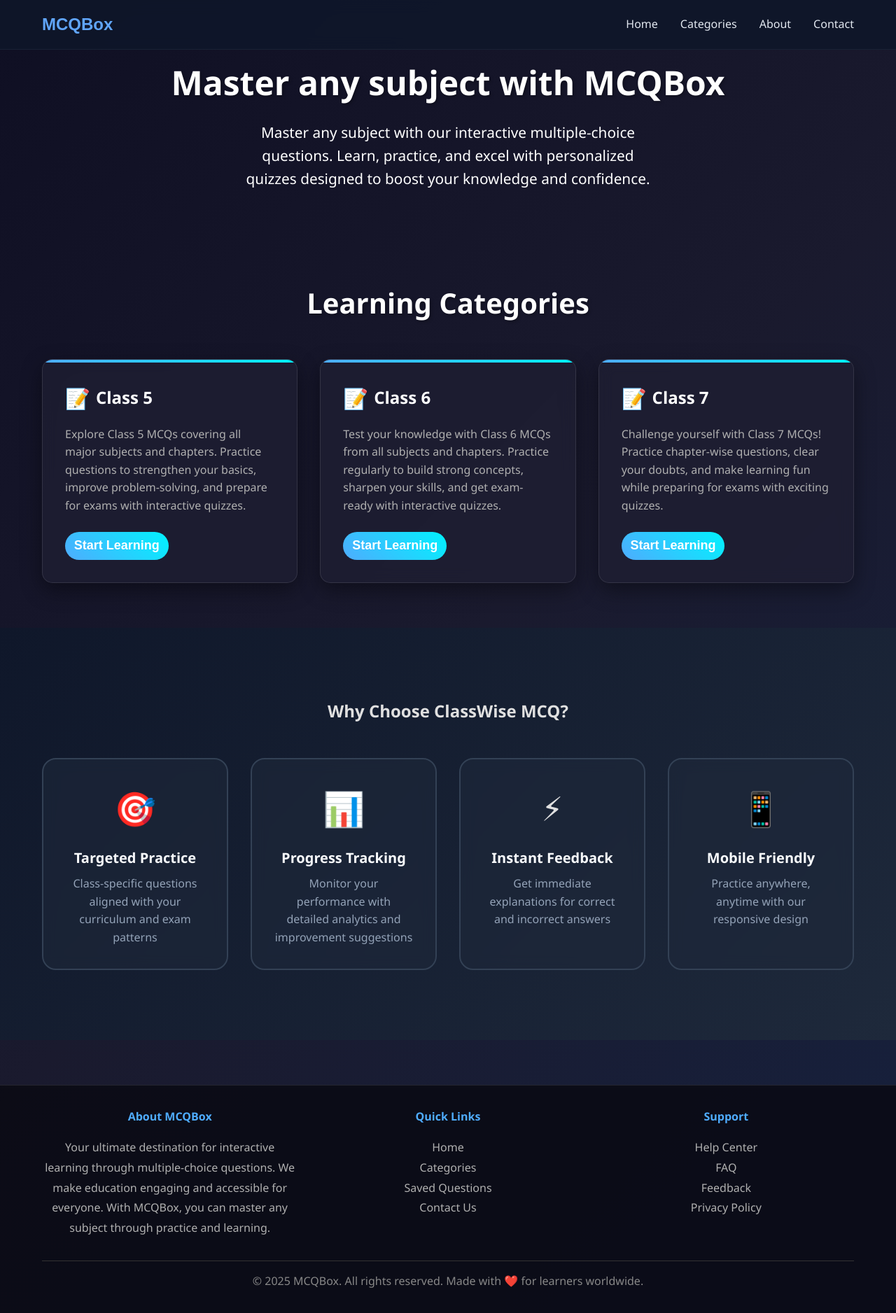
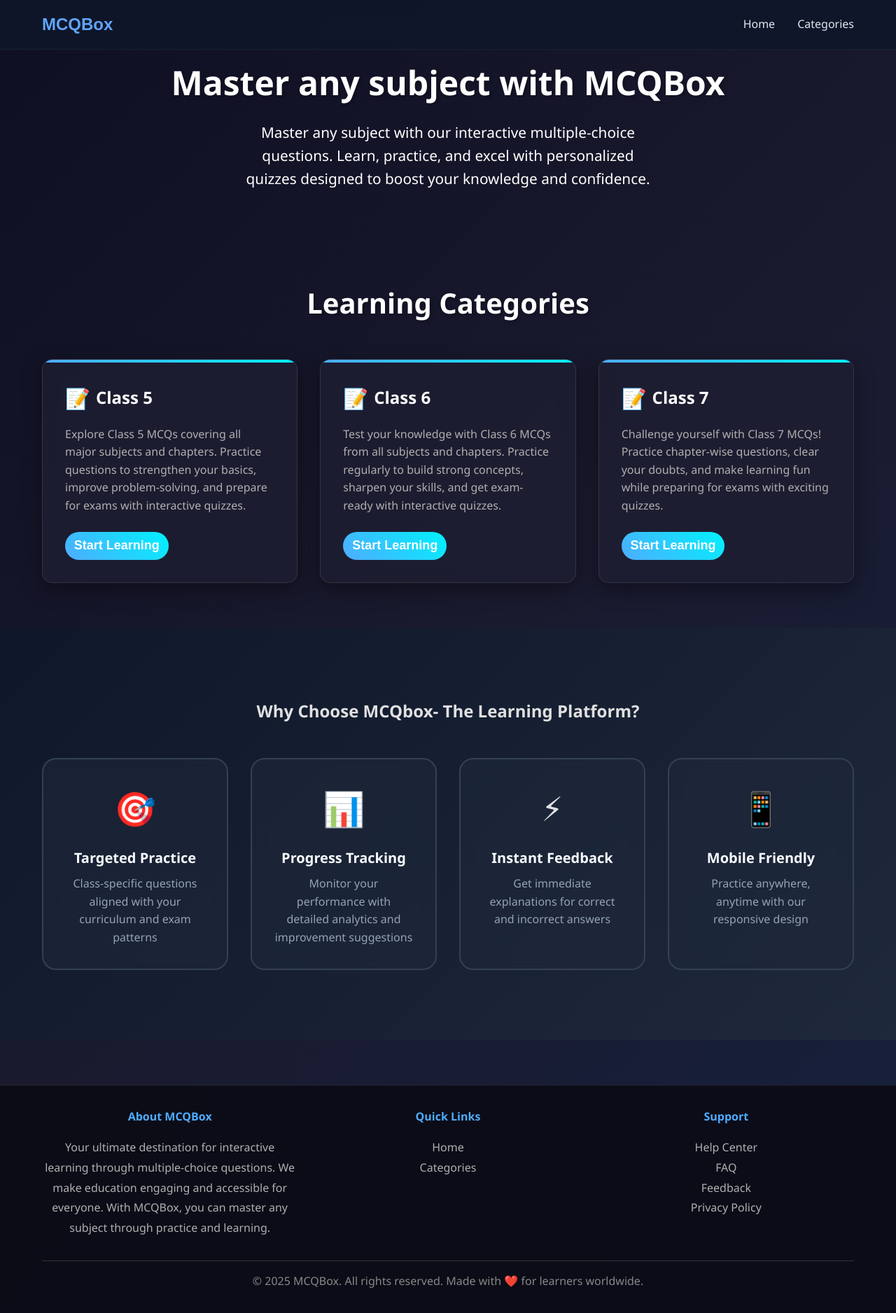
Before and after one commit to devnydv/mcqbox, a Flask app: page / in a window 1280 px wide. Shown: the whole page at 70% size. Run offline with Flask 3, Linux system fonts and the light colour scheme; data comes from the database, SQL or seed files in the repository.

Commit message:
Add error handling page and update navigation links for improved user experience

```diff
--- a/mcqbox/frontend/route.py
+++ b/mcqbox/frontend/route.py
@@ -58,3 +58,7 @@ def mcq(category, subcat):
     tags = Tag.query.filter_by(subcategory_id=subcat_id).all()
     #print
     return render_template("mcq.html" , questions=question, category=category, subcat=subcat, id=id, tags=tags, tag = tag)
+
+@app.route("/error")
+def erroe():
+    return render_template("ondev.html")
--- a/mcqbox/frontend/templates/category.html
+++ b/mcqbox/frontend/templates/category.html
@@ -2,7 +2,7 @@
 {% extends "home.html" %}
 
 {% block head %}
-<title> MCQbox - Explore vast Categories </title>
+<title> MCQbox - Explore vast Categories of topic</title>
 <meta property="og:title" content="MCQbox - Explore vast Categories">
 <meta property="og:url" content="/category">
 <meta property="og:type" content="website">
@@ -17,7 +17,7 @@
 
 <section class="categories" id="categories">
     <div class="container">
-        <h1 style="text-align: center;">Learning Categories</h1>
+        <h1 style="text-align: center; margin: 1rem 0;">Explore Learning Categories</h1>
         <div class="grid">
             {% for cat in category %}
             {%set string = cat.name.replace(" ", "-")%}
--- a/mcqbox/frontend/templates/index.html
+++ b/mcqbox/frontend/templates/index.html
@@ -69,7 +69,7 @@
     </section>
     <section class="features-section" w-tid="231">
         <div class="container" w-tid="233">
-            <h2 class="section-title" w-tid="235">Why Choose ClassWise MCQ?</h2>
+            <h2 class="section-title" w-tid="235">Why Choose MCQbox- The Learning Platform?</h2>
             <div class="features-grid" w-tid="237">
                 <div class="feature-card" w-tid="239" style="opacity: 1; transform: translateY(0px); transition: 0.6s;">
                     <div class="feature-icon" w-tid="241">🎯</div>
@@ -110,15 +110,15 @@
                     <h4>Quick Links</h4>
                     <p><a href="#home">Home</a></p>
                     <p><a href="#categories">Categories</a></p>
-                    <p><a href="#saved">Saved Questions</a></p>
-                    <p><a href="#contact">Contact Us</a></p>
+                    <!-- <p><a href="#saved">Saved Questions</a></p> -->
+                    <!-- <p><a href="#contact">Contact Us</a></p> -->
                 </div>
                 <div class="footer-section">
                     <h4>Support</h4>
-                    <p><a href="#help">Help Center</a></p>
-                    <p><a href="#faq">FAQ</a></p>
-                    <p><a href="#feedback">Feedback</a></p>
-                    <p><a href="#privacy">Privacy Policy</a></p>
+                    <p><a href="/error">Help Center</a></p>
+                    <p><a href="/error">FAQ</a></p>
+                    <p><a href="/error">Feedback</a></p>
+                    <p><a href="/error">Privacy Policy</a></p>
                 </div>
             </div>
             <div class="footer-bottom">
--- a/mcqbox/frontend/templates/micro/nav.html
+++ b/mcqbox/frontend/templates/micro/nav.html
@@ -7,8 +7,8 @@
             <div class="nav-menu" w-tid="25">
                 <a href="/" class="nav-link" w-tid="27">Home</a>
                 <a href="/category" class="nav-link" w-tid="29">Categories</a>
-                <a href="/class/6" class="nav-link" w-tid="33">About</a>
-                <a href="" class="nav-link" w-tid="33">Contact</a>
+                <!-- <a href="/class/6" class="nav-link" w-tid="33">About</a>
+                <a href="" class="nav-link" w-tid="33">Contact</a> -->
             </div>
             <div class="nav-toggle" w-tid="35">
                 <span w-tid="37"></span>
```
Also changed, not shown: mcqbox/frontend/templates/ondev.html (added, +27 -0 lines).
